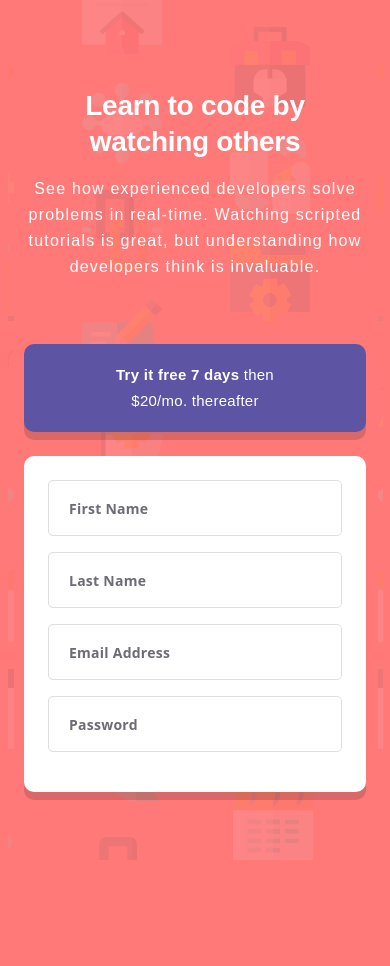
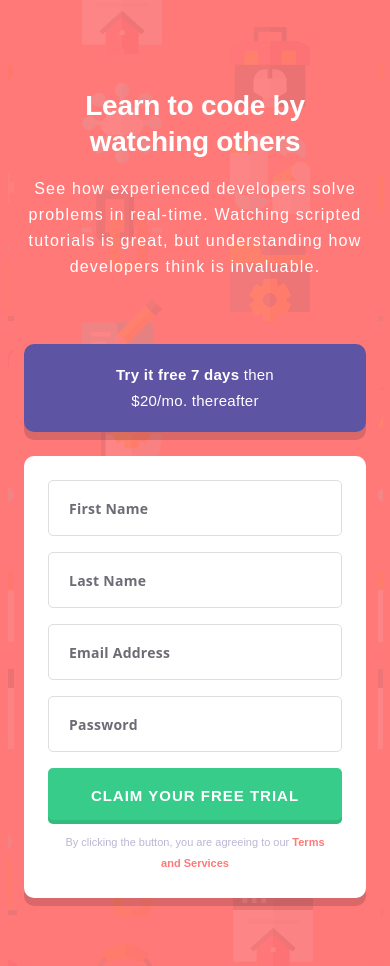
Before and after one commit to ArabuliGiorgi/Intro-component-with-sign-up-form, a React (Vite) app: page / in a window 390 px wide. Before the commit the page ends 860 px from the top, so only its background shows below. Built offline with nearby package versions, Linux system fonts and the light colour scheme.

Commit message:
built mobile version & updated some functions

```diff
--- a/src/App.jsx
+++ b/src/App.jsx
@@ -22,6 +22,8 @@ function App() {
           <Field placeholder={'Last Name'} clicked={clicked}></Field>
           <Field placeholder={'Email Address'} clicked={clicked}></Field>
           <Field placeholder={'Password'} clicked={clicked}></Field>
+          <button className='submit-btn' onClick={() => setClicked(true)}><h1>CLAIM YOUR FREE TRIAL</h1></button>
+          <h1 className='termsAndServices'>By clicking the button, you are agreeing to our <span className='text-[#FF7979] font-[700]'>Terms and Services</span></h1>
         </div>
       </Container2>
     </main>
--- a/src/jsx-components/Field.jsx
+++ b/src/jsx-components/Field.jsx
@@ -35,9 +35,9 @@ export default function Field({placeholder, clicked}){
             <div className='flex items-center'>
                 <InputField
                 type={`${placeholder == "Password" ? 'password' : 'text'}`}
-                placeholder={placeholder}
+                placeholder={isError ? '' : placeholder}
                 onChange={getValue}
-                argument={isError}
+                argument={`${isError}`}
                 className='InputField'
                 />
                 <img src={errorImage} alt="error" className={`ml-[-53px] ${isError ? 'visible' : 'invisible'}`}/>
@@ -48,7 +48,7 @@ export default function Field({placeholder, clicked}){
 }
 
 const InputField = styled.input`
-    border: ${(props) => props.argument ? '2px solid #FF7979' : '1px solid #DEDEDE'};
+    border: ${(props) => props.argument == 'true' ? '2px solid #FF7979' : '1px solid #DEDEDE'};
     border-radius: 5px;
     width: 100%;
     height: 56px;
@@ -59,6 +59,6 @@ const InputField = styled.input`
     line-height: 26px;
     letter-spacing: 0.25px;
     text-align: left;
-    color: ${(props) => props.argument ? '#FF7979' : '#3D3B48'};
+    color: ${(props) => props.argument == 'true' ? '#FF7979' : '#3D3B48'};
     caret-color: #5E54A4;
 `;
--- a/src/styled-components/Containers.js
+++ b/src/styled-components/Containers.js
@@ -40,6 +40,37 @@ const Container2 = styled.div`
         width: 100%;
         padding: 24px;
     }
+    .submit-btn{
+        width: 100%;
+        height: 56px;
+        border-radius: 5px;
+        background-color: #38CC8B;
+        box-shadow: 0px -4px 0px 0px #00000017 inset;
+        display: flex;
+        align-items: center;
+        justify-content: center;
+    }
+    .submit-btn:hover{
+        background-color: #77E2B3;
+        cursor: pointer;
+    }
+    .submit-btn h1{
+        font-size: 15px;
+        font-weight: 600;
+        line-height: 26px;
+        text-align: center;
+        letter-spacing: 1px;
+        color: #FFFFFF;
+    }
+    .termsAndServices{
+        font-size: 11px;
+        font-weight: 500;
+        line-height: 21px;
+        text-align: center;
+        color: #BAB7D4;
+        margin-top: 8px;
+        padding: 0 15px;
+    }
 `;
 
 export {Container1, Container2};
```
